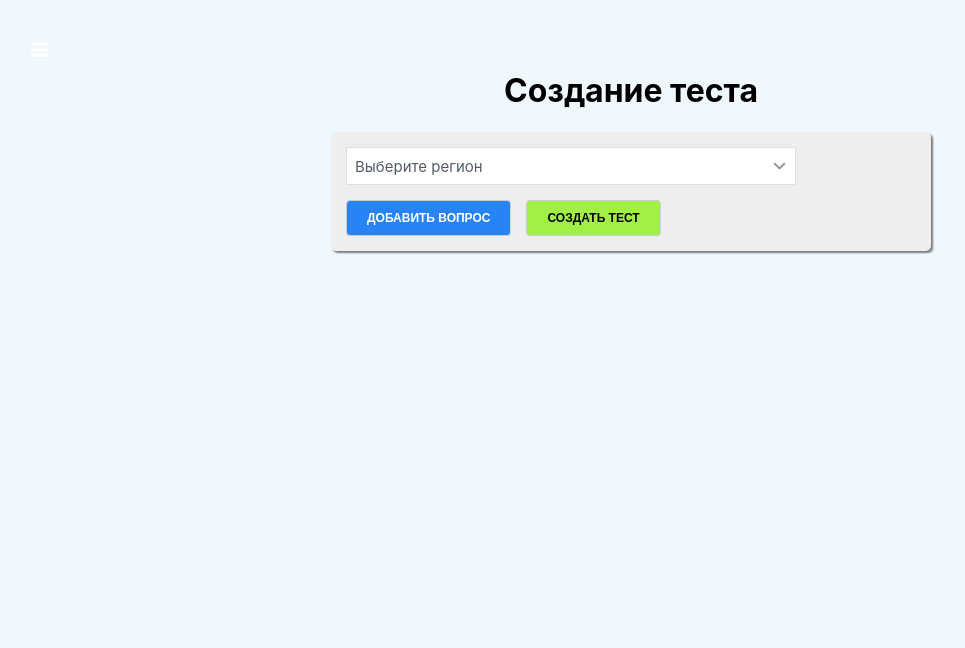
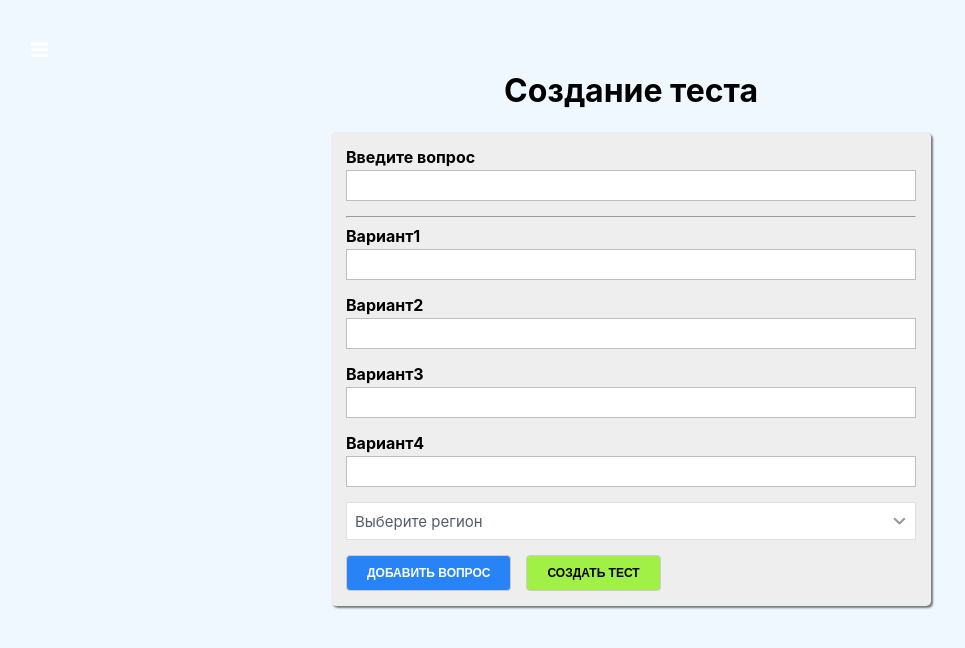
Before and after one commit to disterveg/test-on-reactjs, a React app: page / in a window 1280 px wide. Shown: the top 648 px of the page, without its empty margins (9-974 px from the left). Built offline with nearby package versions, Linux system fonts and the light colour scheme.

Commit message:
create form controls

```diff
--- a/src/components/UI/Select/Select.css
+++ b/src/components/UI/Select/Select.css
@@ -1,5 +1,5 @@
 .Select {
-    max-width: 450px;
+    /*max-width: 450px;*/
     margin-bottom: 15px;
 }
 
@@ -84,7 +84,7 @@
 }
 
 .Select__label {
-    max-width: 450px;
+    /*max-width: 450px;*/
     padding: 0 0 0 5px;
     line-height: 31px;
     overflow: hidden;
--- a/src/containers/QuizCreator/QuizCreator.js
+++ b/src/containers/QuizCreator/QuizCreator.js
@@ -3,11 +3,36 @@ import './QuizCreator.css';
 import Button from '../../components/UI/Button/Button';
 import Input from '../../components/UI/Input/Input';
 import Select from '../../components/UI/Select/Select';
+import {createControl} from '../../form/formFramework';
+
+function createOptionControl(number) {
+    return createControl({
+        label: `Вариант${number}`,
+        errorMessage: 'Значение не может быть пустым',
+        id: number
+    }, {required: true});
+}
+
+function createFormControls() {
+    return {
+        question: createControl({
+            label: 'Введите вопрос',
+            errorMessage: 'Вопрос не может быть пустым'
+        }, {required: true}),
+        option1: createOptionControl(1),
+        option2: createOptionControl(2),
+        option3: createOptionControl(3),
+        option4: createOptionControl(4),
+    }
+}
 
 class QuizCreator extends Component {
     constructor(props) {
         super(props);
-        this.state = {}
+        this.state = {
+            quiz: [],
+            formControls: createFormControls()
+        };
 
         this.submitHandler = this.submitHandler.bind(this);
     };
@@ -24,6 +49,29 @@ class QuizCreator extends Component {
 
     }
 
+    changeHandler() {}
+
+    renderControls() {
+        return Object.keys(this.state.formControls).map((controlName, index) => {
+            const control = this.state.formControls[controlName];
+
+            return (
+                <React.Fragment key={index}>
+                <Input
+                    label={control.label}
+                    value={control.value}
+                    valid={control.valid}
+                    shouldValidate={!!control.validation}
+                    touched={control.touched}
+                    errorMessage={control.errorMessage}
+                    onChange={event => this.changeHandler(event.target.value, controlName)}
+                />
+                {index === 0 ? <hr /> : null}
+                </React.Fragment>
+            );
+        });
+    }
+
     render() {
         return (
             <div className="QuizCreator">
@@ -31,6 +79,8 @@ class QuizCreator extends Component {
                     <h1>Создание теста</h1>
 
                     <form onSubmit={this.submitHandler}>
+                        {this.renderControls()}
+
                         <Select
                             key={'1'}
                             value=""
--- /dev/null
+++ b/src/form/formFramework.js
@@ -0,0 +1,9 @@
+export function createControl(config, validation) {
+    return {
+        ...config,
+        validation,
+        valid: !validation,
+        touched: false,
+        value: ''
+    };
+}
```
